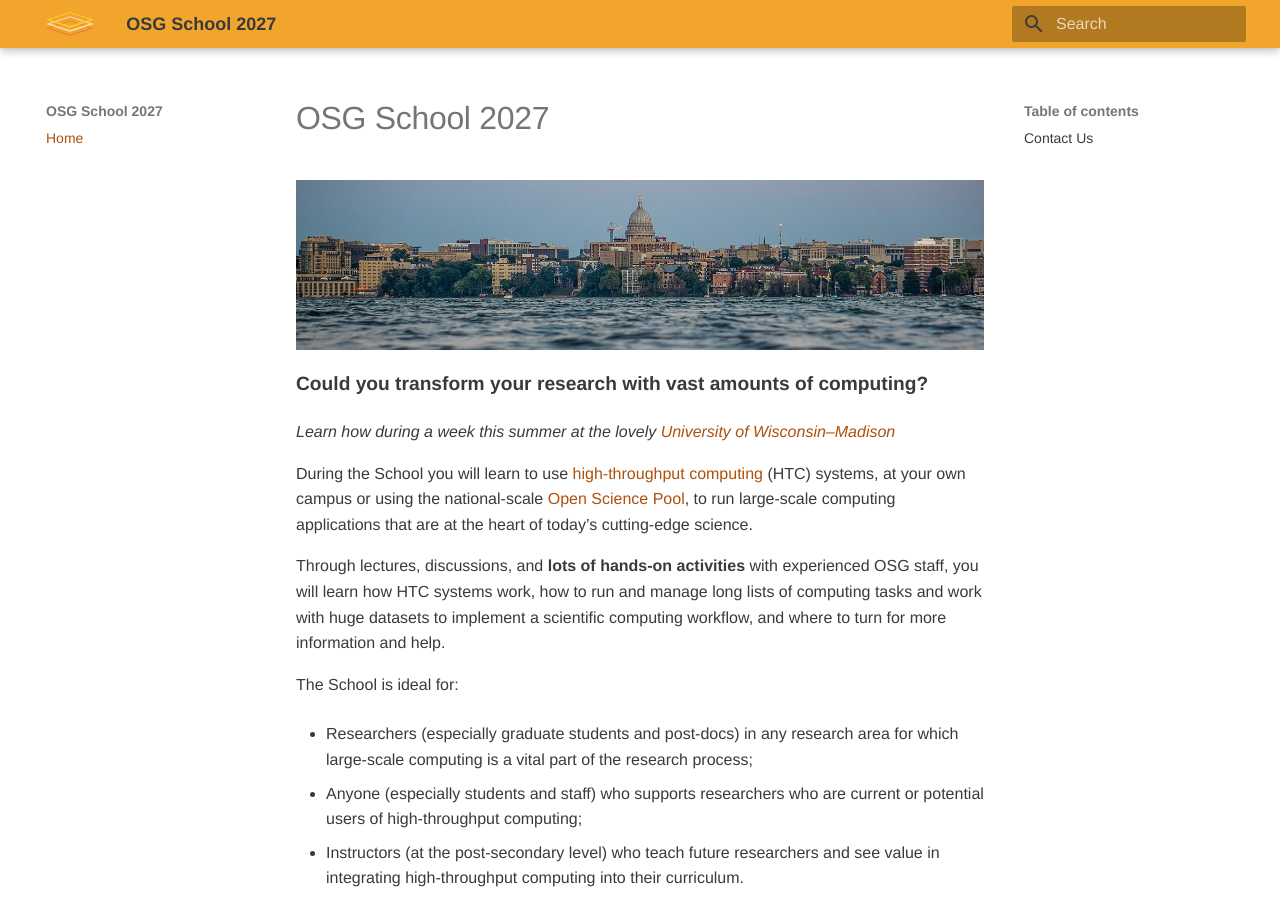
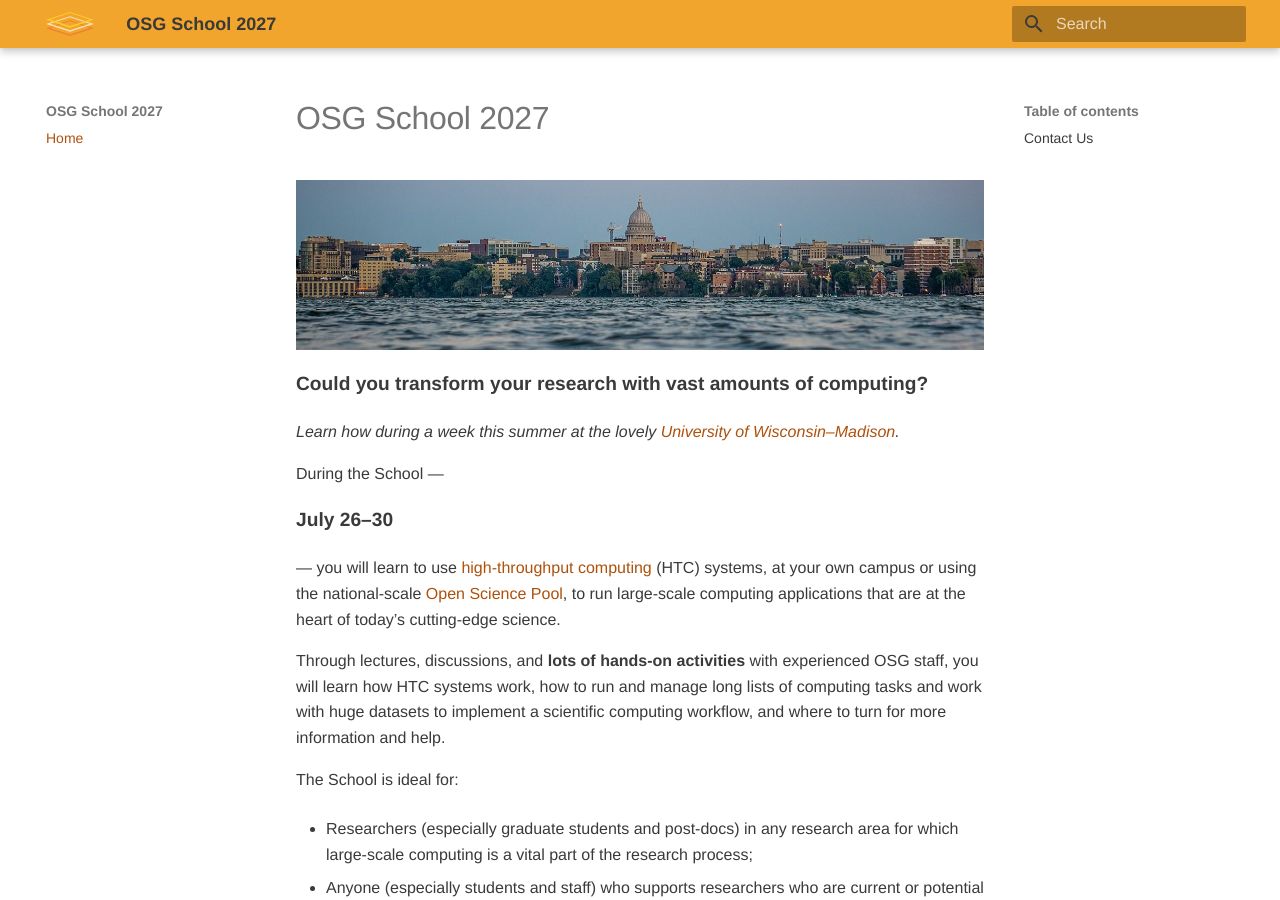
Before and after one commit to osg-htc/school-2027, an MkDocs documentation site: the page built from docs/index.md, in a window 1280 px wide and 900 px high. Built offline with MkDocs 1.6.1 and Material for MkDocs 9.7.7, drawn with Linux system fonts in a browser that asks for light colours.

Commit message:
Added official dates

```diff
--- a/docs/index.md
+++ b/docs/index.md
@@ -6,11 +6,13 @@
 
 <p style="font-size: larger; font-weight: bold;">Could you transform your research with vast amounts of computing?</p>
 
-*Learn how during a week this summer at the lovely [University of Wisconsin–Madison](https://wisc.edu/)*
+*Learn how during a week this summer at the lovely [University of Wisconsin–Madison](https://wisc.edu/).*
 
-During the School you will learn to use [high-throughput computing](https://htcondor.org/htc.html) (HTC) systems,
+During the School —
+<p style="font-size: larger; font-weight: bold;">July 26–30</p> —
+you will learn to use [high-throughput computing](https://htcondor.org/htc.html) (HTC) systems,
 at your own campus or
-using the national-scale [Open Science Pool](https://osg-htc.org/services/open_science_pool.html),
+using the national-scale [Open Science Pool](https://osg-htc.org/services/ospool/),
 to run large-scale computing applications that are at the heart of today’s cutting-edge science.
 
 Through lectures, discussions, and **lots of hands-on activities** with experienced OSG staff,
```
